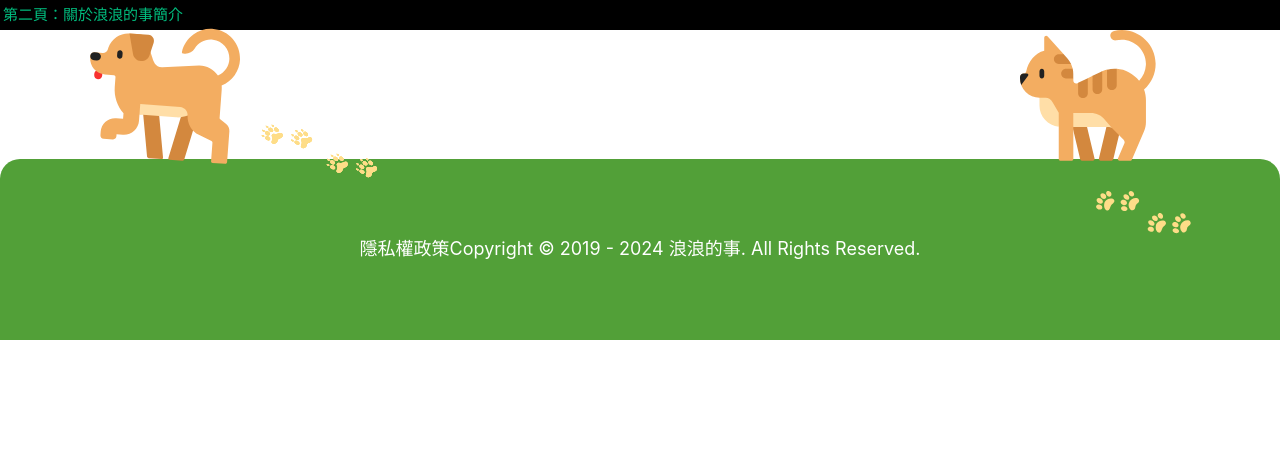
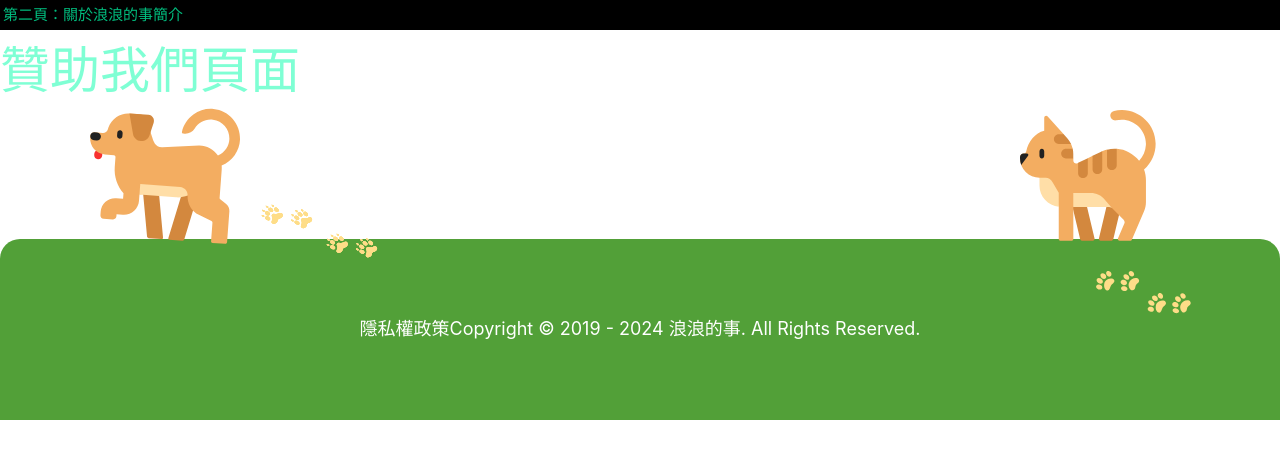
Before and after one commit to Digi-Duck/langlang0115, a Vue app: page /sponsorus in a window 1280 px wide. Shown: the top 458 px of the page. Built offline with nearby package versions, Linux system fonts and the light colour scheme; a web font is replaced by a local one.

Commit message:
add 首頁點擊贊助我們btn後會到該頁面

```diff
--- a/src/components/AboutUsArea.vue
+++ b/src/components/AboutUsArea.vue
@@ -9,8 +9,9 @@ export default {
     methods: {
         clickSponsorUsBtn() {
             // 處理按鈕點擊的頁面特定邏輯
+            console.log("點到了");
            alert("點到贊助我們了！");
-           console.log("點到了");
+
         }
     }
 }
--- a/src/router/index.js
+++ b/src/router/index.js
@@ -21,6 +21,11 @@ const router = createRouter({
       path: '/aboutpageintro',
       name: 'aboutpageintro',
       component: () => import('../views/AboutPageAarea.vue')
+    },{
+      // 贊助我們頁面
+        path: '/sponsorus',
+        name: 'sponsorus',
+        component:  () => import('../views/SponsorUsView.vue')
     }
   ]
 })
--- a/src/views/HomeView.vue
+++ b/src/views/HomeView.vue
@@ -18,7 +18,8 @@ export default {
       // 可以在這裡添加額外的邏輯或改變按鈕的樣式
     },
     clickSponsorUsBtn() {
-      alert("按到贊助我們");
+      console.log("點到「贊助我們」");
+      this.$router.push('/sponsorus'); //導到贊助我們頁面
     },
     clickSeeMoreBtn() {
       alert("按到瞭解更多");
--- /dev/null
+++ b/src/views/SponsorUsView.vue
@@ -0,0 +1,18 @@
+<script>
+export default {
+    components: {
+
+    },
+
+};
+</script>
+
+<template>
+    <h3>贊助我們頁面</h3>
+</template>
+
+<style scoped>
+h3{
+    color: aquamarine;
+    font-size: 50px;
+}</style>
```
